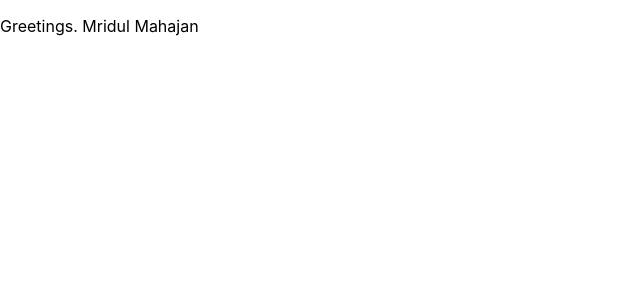
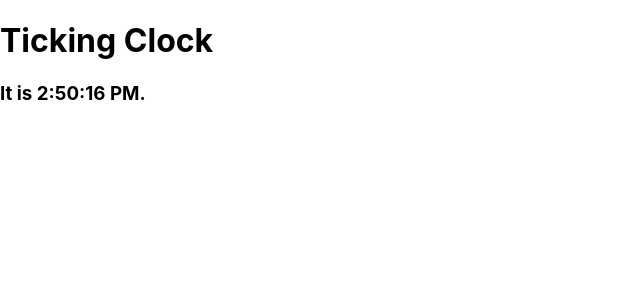
Before and after one commit to Mridul0001/ReactJS, a React (Create React App) app in the folder create-react-app/my-app/: page / in a window 1280 px wide. Shown: the top 300 px of the page, without its empty margins (0-640 px from the left). Built offline with nearby package versions, Linux system fonts and the light colour scheme.

Commit message:
Rendering elements

```diff
--- a/create-react-app/my-app/src/App.js
+++ b/create-react-app/my-app/src/App.js
@@ -3,8 +3,12 @@ import logo from './logo.svg';
 import './App.css';
 
 function App() {
-  const name = "Mridul Mahajan";
-  const element = <p>Greetings. {name}</p>
+  const element = (
+    <div>
+      <h1>Ticking Clock</h1>
+      <h3>It is {new Date().toLocaleTimeString()}.</h3>
+    </div>
+  )
   return (
     element
   );
--- a/create-react-app/my-app/src/index.js
+++ b/create-react-app/my-app/src/index.js
@@ -4,12 +4,13 @@ import './index.css';
 import App from './App';
 import * as serviceWorker from './serviceWorker';
 
-ReactDOM.render(
+setInterval(()=>{ReactDOM.render(
   <React.StrictMode>
     <App />
   </React.StrictMode>,
   document.getElementById('root')
-);
+);}, 1000);
+
 
 // If you want your app to work offline and load faster, you can change
 // unregister() to register() below. Note this comes with some pitfalls.
```
